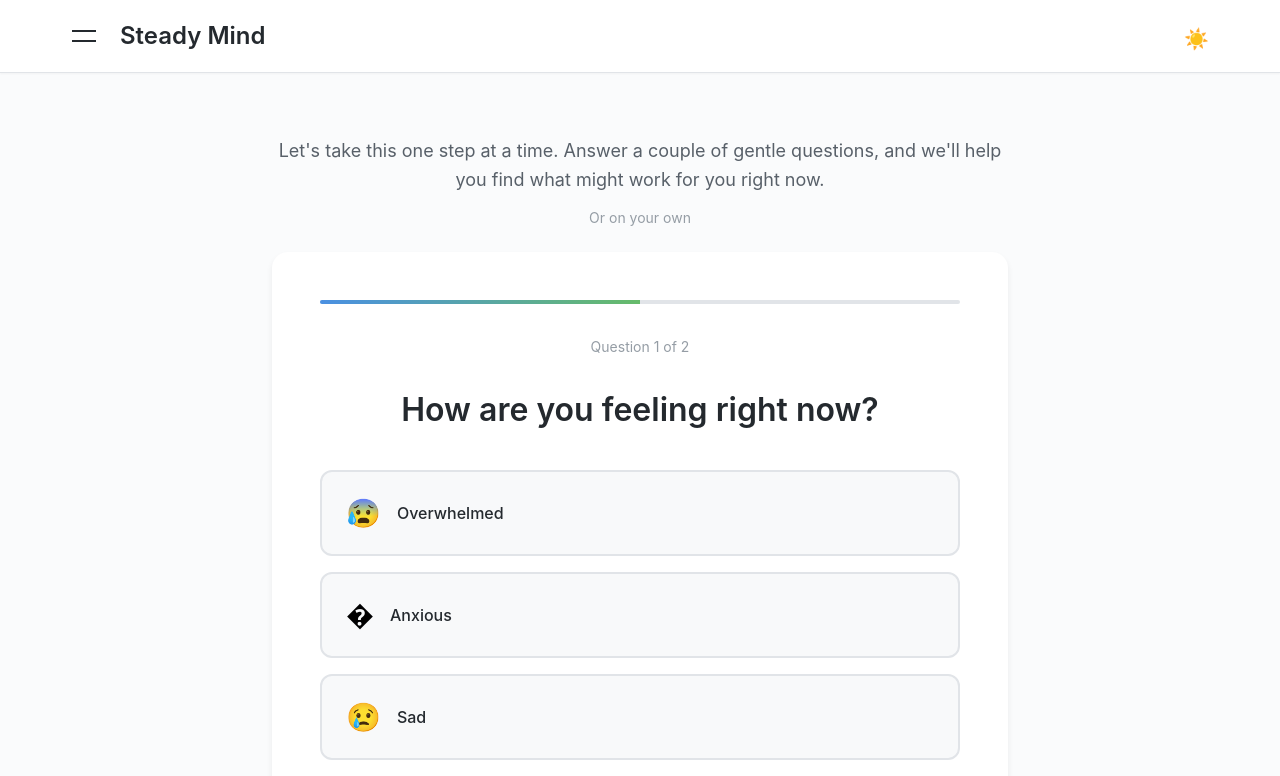
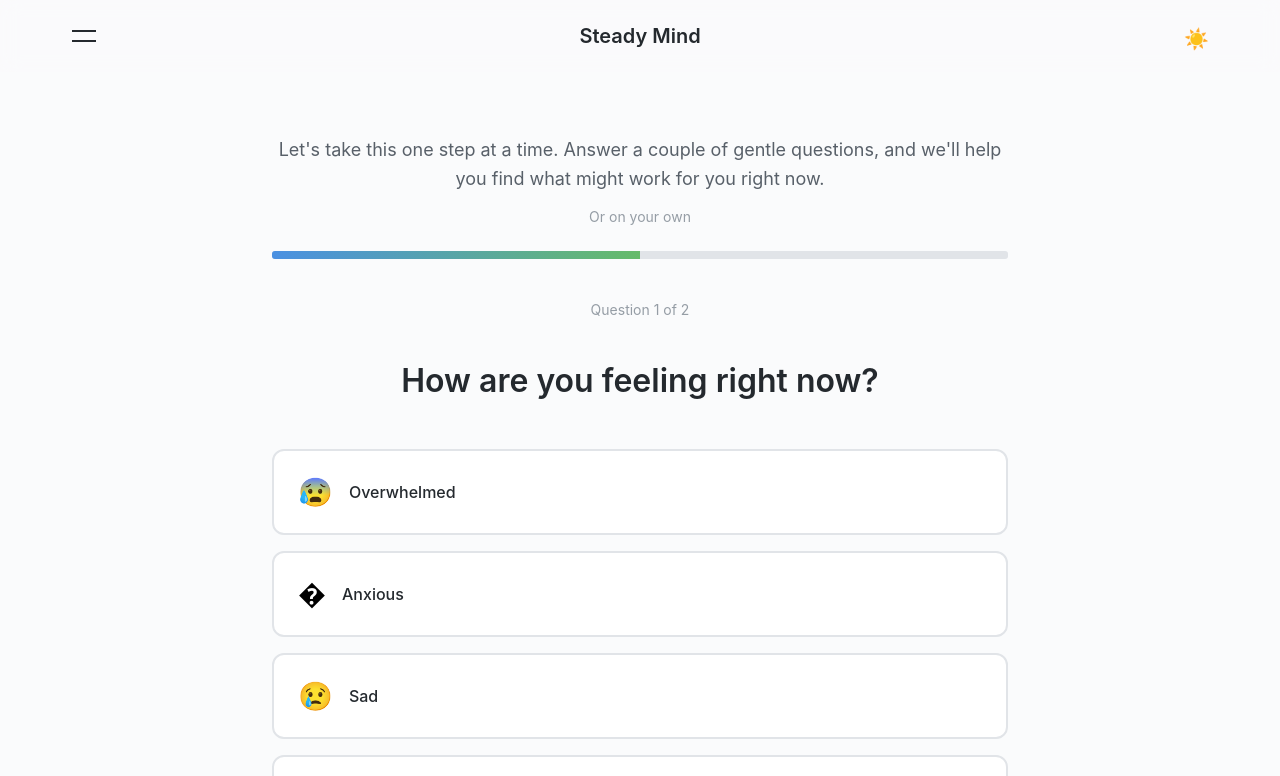
Before and after one commit to kevinslawinski/steady-mind, an Angular app: page / in a window 1280 px wide. Shown: the top 776 px of the page. Built offline with nearby package versions, Linux system fonts and the light colour scheme.

Commit message:
style updates

```diff
--- a/src/app/core/layout/header/header.component.html
+++ b/src/app/core/layout/header/header.component.html
@@ -9,10 +9,11 @@
       >
         <span class="menu-icon"></span>
       </button>
-      <h1 class="app-title">
-        <a routerLink="/" aria-label="Go to home page">{{ appTitle() }}</a>
-      </h1>
     </div>
+
+    <h1 class="app-title">
+      <a routerLink="/" aria-label="Go to home page">{{ appTitle() }}</a>
+    </h1>
 
     <div class="header-end">
       <button
--- a/src/app/core/layout/header/header.component.scss
+++ b/src/app/core/layout/header/header.component.scss
@@ -1,54 +1,48 @@
 .header {
-  background-color: var(--surface-color);
-  border-bottom: 1px solid var(--border-color);
+  background-color: transparent;
+  border-bottom: none;
   position: sticky;
   top: 0;
   z-index: 100;
-  box-shadow: var(--shadow-sm);
+  backdrop-filter: blur(10px);
+  background-color: rgba(var(--background-rgb), 0.8);
 }
 
 .header-content {
-  display: flex;
-  justify-content: space-between;
+  display: grid;
+  grid-template-columns: auto 1fr auto;
   align-items: center;
   padding: 1rem 1.5rem;
   max-width: 1200px;
   margin: 0 auto;
+  gap: 1rem;
 }
 
 .header-start {
   display: flex;
   align-items: center;
-  gap: 1rem;
+  justify-content: flex-start;
 }
 
 .header-end {
   display: flex;
   align-items: center;
-  gap: 1rem;
+  justify-content: flex-end;
 }
 
 .app-title {
   margin: 0;
-  font-size: 1.5rem;
+  font-size: 1.25rem;
   font-weight: 600;
   color: var(--text-primary);
+  text-align: center;
+  grid-column: 2;
 
   a {
     text-decoration: none;
     color: inherit;
-    transition: color 0.2s ease;
-
-    &:hover,
-    &:focus {
-      color: var(--primary-color);
-    }
-
-    &:focus-visible {
-      outline: 2px solid var(--primary-color);
-      outline-offset: 4px;
-      border-radius: 4px;
-    }
+    cursor: default;
+    pointer-events: none;
   }
 }
 
--- a/src/app/features/home/home.component.scss
+++ b/src/app/features/home/home.component.scss
@@ -51,20 +51,17 @@
 }
 
 .question-card {
-  background-color: var(--surface-color);
-  border-radius: 16px;
-  padding: 1.5rem;
-  box-shadow: var(--shadow-md);
   display: flex;
   flex-direction: column;
   gap: 1.5rem;
+  padding: 0;
 }
 
 .progress-bar {
   width: 100%;
-  height: 4px;
+  height: 6px;
   background-color: var(--border-color);
-  border-radius: 2px;
+  border-radius: 3px;
   overflow: hidden;
 }
 
@@ -101,7 +98,7 @@
   align-items: center;
   gap: 1rem;
   padding: 1rem 1.25rem;
-  background-color: var(--surface-alt);
+  background-color: var(--surface-color);
   border: 2px solid var(--border-color);
   border-radius: 12px;
   cursor: pointer;
@@ -243,7 +240,6 @@
   }
 
   .question-card {
-    padding: 2.5rem;
     gap: 2rem;
   }
 
@@ -271,11 +267,15 @@
   }
 
   .question-card {
-    padding: 3rem;
+    gap: 2.5rem;
   }
 
   .question-text {
     font-size: 2rem;
+  }
+
+  .progress-bar {
+    height: 8px;
   }
 }
 
--- a/src/styles.scss
+++ b/src/styles.scss
@@ -79,6 +79,9 @@
   --text-secondary: #586069;
   --text-tertiary: #959da5;
 
+  /* RGB values for backdrop effects */
+  --background-rgb: 250, 251, 252;
+
   /* Shadows */
   --shadow-sm: 0 1px 2px rgba(0, 0, 0, 0.04);
   --shadow-md: 0 4px 6px rgba(0, 0, 0, 0.07);
@@ -118,6 +121,9 @@
   --text-primary: #e8eaed;
   --text-secondary: #b8bdc3;
   --text-tertiary: #868a8e;
+
+  /* RGB values for backdrop effects */
+  --background-rgb: 18, 18, 18;
 
   /* Shadows */
   --shadow-sm: 0 1px 2px rgba(0, 0, 0, 0.3);
```
